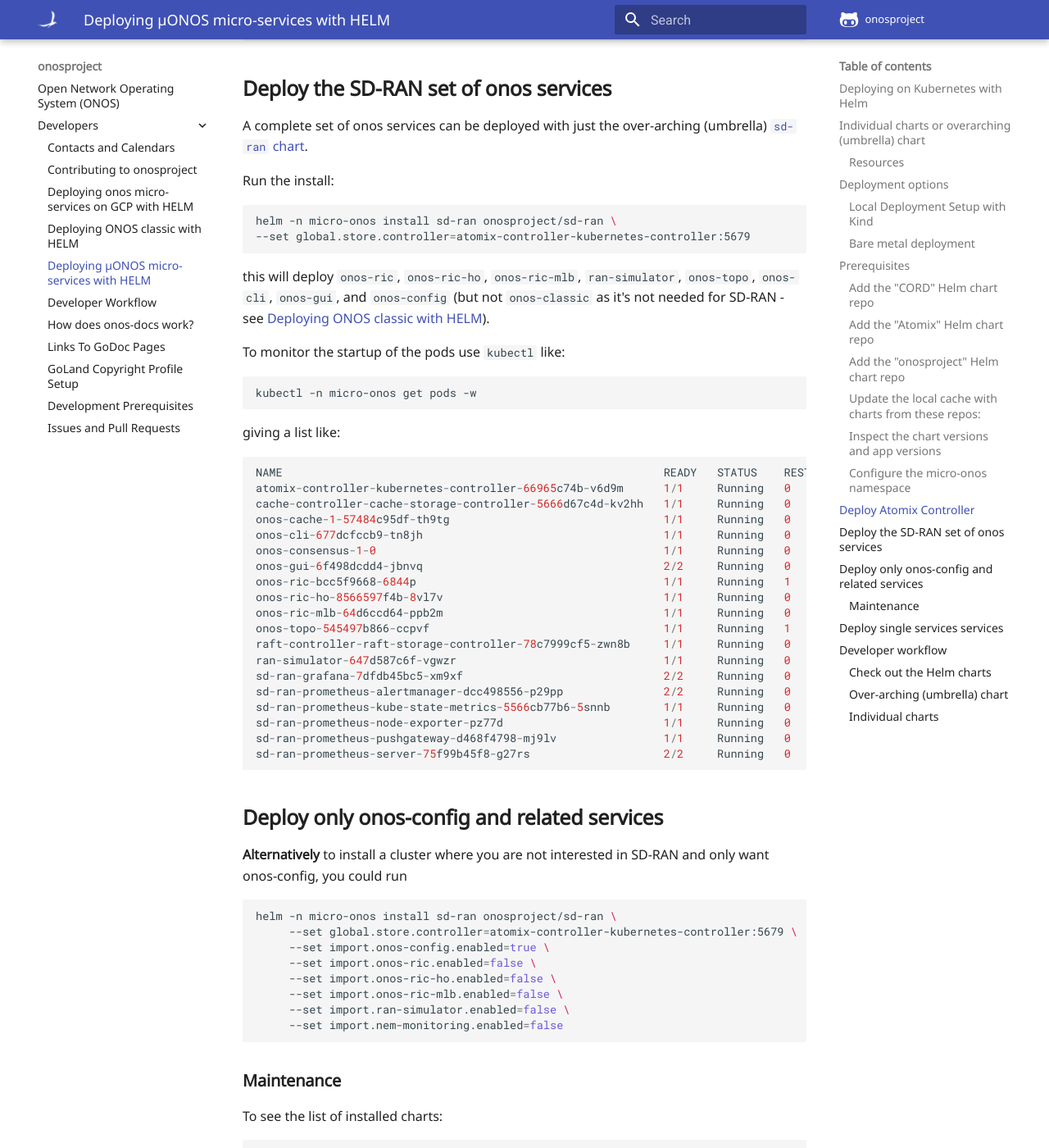
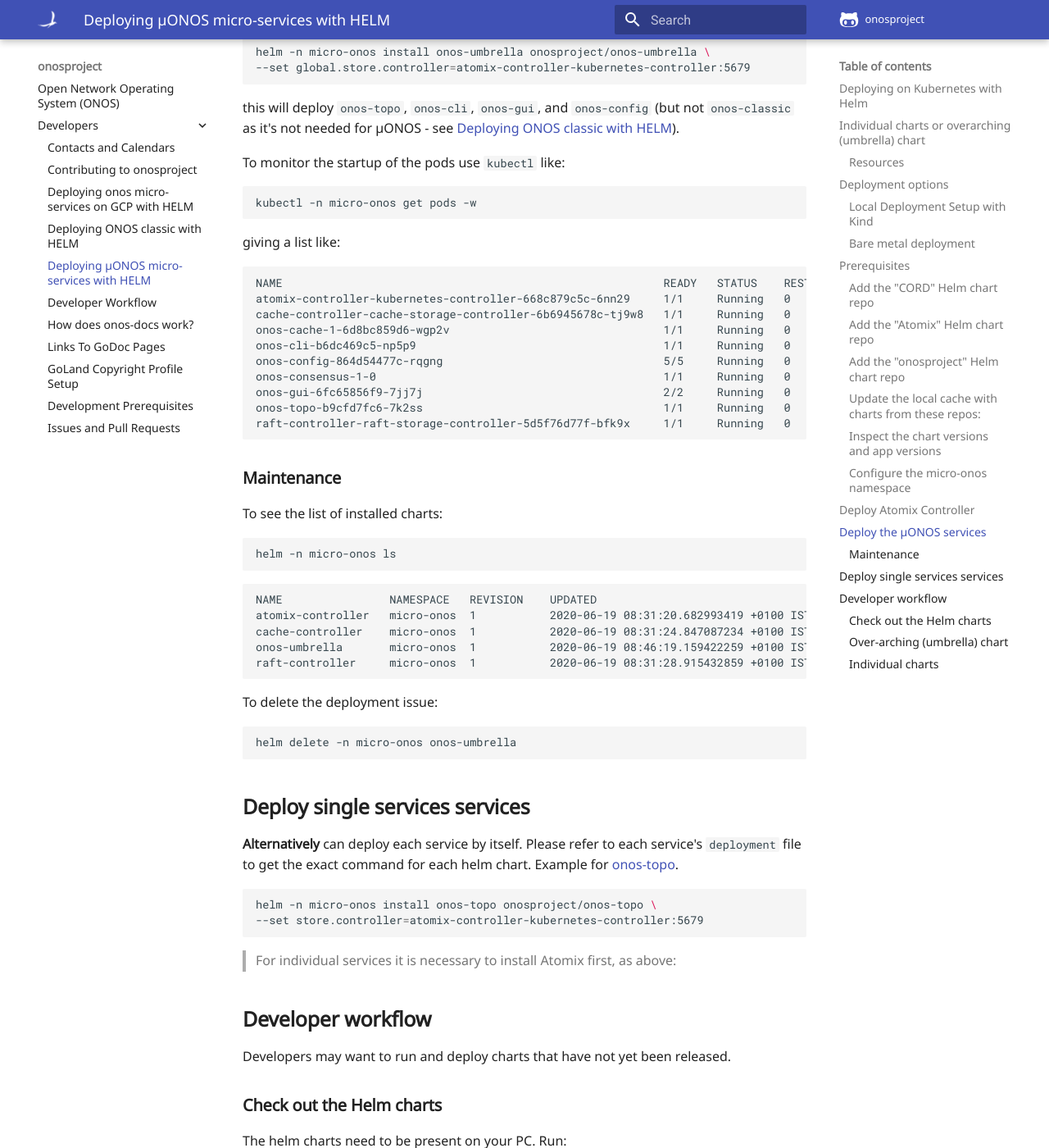
Before and after one commit to onosproject/onos-docs, an MkDocs documentation site: the page built from docs/content/developers/deploy_with_helm.md, in a window 1280 px wide and 1400 px high, scrolled down 3993 px. Shown: the whole window at 82% size. Built offline with MkDocs 1.6.1 and Material for MkDocs 9.7.7, drawn with Linux system fonts in a browser that asks for light colours; some of the changed text lies outside the part shown.

Commit message:
Updated after separating out sd-ran charts (#130)

````diff
--- a/docs/content/developers/deploy_with_helm.md
+++ b/docs/content/developers/deploy_with_helm.md
@@ -28,11 +28,6 @@ The individual components in the [umbrella chart](https://github.com/onosproject
 *   onos-config:
 *   onos-cli:
 *   onos-gui:
-*   onos-ric:
-*   onos-ric-ho:
-*   onos-ric-mlb:
-*   ran-simulator:
-*   nem-monitoring:
 
 > The choice of which of these is deployed can be chosen at deployment time with an option like:
 >
@@ -110,7 +105,7 @@ helm repo add atomix https://charts.atomix.io
 
 ### Add the "onosproject" Helm chart repo
 ```bash
-helm repo add onos https://charts.onosproject.org
+helm repo add onosproject https://charts.onosproject.org
 ```
 
 ### Update the local cache with charts from these repos:
@@ -143,7 +138,6 @@ To deploy the Atomix controller do:
 
 ```bash
 helm -n micro-onos install atomix-controller atomix/kubernetes-controller --set scope=Namespace
-helm -n micro-onos install cache-controller atomix/cache-storage-controller --set scope=Namespace
 helm -n micro-onos install raft-controller atomix/raft-storage-controller --set scope=Namespace
 ```
 
@@ -152,23 +146,21 @@ If you watch the `pods` you should now see:
 $ kubectl -n micro-onos get pods
 NAME                                                         READY   STATUS    RESTARTS   AGE
 atomix-controller-kubernetes-controller-66965c74b-v6d9m      1/1     Running   0          18m
-cache-controller-cache-storage-controller-5666d67c4d-kv2hh   1/1     Running   0          30s
 raft-controller-raft-storage-controller-78c7999cf5-zwn8b     1/1     Running   0          99s
 ```
 
-## Deploy the SD-RAN set of onos services
-A complete set of onos services can be deployed with just the over-arching (umbrella)
-[`sd-ran` chart](https://github.com/onosproject/onos-helm-charts/tree/master/sd-ran).
+## Deploy the µONOS services
+A complete set of µONOS services can be deployed with just the over-arching
+[`onos-umbrella` chart](https://github.com/onosproject/onos-helm-charts/tree/master/onos-umbrella).
 
 Run the install:
 ```bash
-helm -n micro-onos install sd-ran onosproject/sd-ran \
+helm -n micro-onos install onos-umbrella onosproject/onos-umbrella \
 --set global.store.controller=atomix-controller-kubernetes-controller:5679
 ```
 
-this will deploy `onos-ric`, `onos-ric-ho`, `onos-ric-mlb`, `ran-simulator`,
-`onos-topo`, `onos-cli`, `onos-gui`, and `onos-config` (but not `onos-classic` as
-it's not needed for SD-RAN - see [Deploying ONOS classic with HELM](./deploy_onos_classic.md)).
+this will deploy `onos-topo`, `onos-cli`, `onos-gui`, and `onos-config` (but not `onos-classic` as
+it's not needed for µONOS - see [Deploying ONOS classic with HELM](./deploy_onos_classic.md)).
 
 To monitor the startup of the pods use `kubectl` like:
 ```bash
@@ -178,37 +170,15 @@ kubectl -n micro-onos get pods -w
 giving a list like:
 ```
 NAME                                                         READY   STATUS    RESTARTS   AGE
-atomix-controller-kubernetes-controller-66965c74b-v6d9m      1/1     Running   0          28m
-cache-controller-cache-storage-controller-5666d67c4d-kv2hh   1/1     Running   0          10m
-onos-cache-1-57484c95df-th9tg                                1/1     Running   0          6m25s
-onos-cli-677dcfccb9-tn8jh                                    1/1     Running   0          6m26s
-onos-consensus-1-0                                           1/1     Running   0          6m26s
-onos-gui-6f498dcdd4-jbnvq                                    2/2     Running   0          6m26s
-onos-ric-bcc5f9668-6844p                                     1/1     Running   1          6m26s
-onos-ric-ho-8566597f4b-8vl7v                                 1/1     Running   0          6m26s
-onos-ric-mlb-64d6ccd64-ppb2m                                 1/1     Running   0          6m25s
-onos-topo-545497b866-ccpvf                                   1/1     Running   1          6m26s
-raft-controller-raft-storage-controller-78c7999cf5-zwn8b     1/1     Running   0          12m
-ran-simulator-647d587c6f-vgwzr                               1/1     Running   0          6m26s
-sd-ran-grafana-7dfdb45bc5-xm9xf                              2/2     Running   0          6m26s
-sd-ran-prometheus-alertmanager-dcc498556-p29pp               2/2     Running   0          6m26s
-sd-ran-prometheus-kube-state-metrics-5566cb77b6-5snnb        1/1     Running   0          6m26s
-sd-ran-prometheus-node-exporter-pz77d                        1/1     Running   0          6m26s
-sd-ran-prometheus-pushgateway-d468f4798-mj9lv                1/1     Running   0          6m26s
-sd-ran-prometheus-server-75f99b45f8-g27rs                    2/2     Running   0          6m26s
-```
-
-## Deploy only **onos-config** and related services
-**Alternatively** to install a cluster where you are not interested in SD-RAN and only want onos-config, you could run
-```bash
-helm -n micro-onos install sd-ran onosproject/sd-ran \
-     --set global.store.controller=atomix-controller-kubernetes-controller:5679 \
-     --set import.onos-config.enabled=true \
-     --set import.onos-ric.enabled=false \
-     --set import.onos-ric-ho.enabled=false \
-     --set import.onos-ric-mlb.enabled=false \
-     --set import.ran-simulator.enabled=false \
-     --set import.nem-monitoring.enabled=false
+atomix-controller-kubernetes-controller-668c879c5c-6nn29     1/1     Running   0          18m
+cache-controller-cache-storage-controller-6b6945678c-tj9w8   1/1     Running   0          18m
+onos-cache-1-6d8bc859d6-wgp2v                                1/1     Running   0          3m59s
+onos-cli-b6dc469c5-np5p9                                     1/1     Running   0          4m
+onos-config-864d54477c-rqgng                                 5/5     Running   0          4m
+onos-consensus-1-0                                           1/1     Running   0          3m54s
+onos-gui-6fc65856f9-7jj7j                                    2/2     Running   0          4m
+onos-topo-b9cfd7fc6-7k2ss                                    1/1     Running   0          4m
+raft-controller-raft-storage-controller-5d5f76d77f-bfk9x     1/1     Running   0          18m
 ```
 
 ### Maintenance
@@ -219,15 +189,15 @@ helm -n micro-onos ls
 
 ```
 NAME             	NAMESPACE 	REVISION	UPDATED                                	STATUS  	CHART                         	APP VERSION
-atomix-controller	micro-onos	1       	2020-04-27 08:34:11.571681508 +0100 IST	deployed	kubernetes-controller-0.4.2   	v0.3.0-beta.1
-cache-controller 	micro-onos	1       	2020-04-27 08:52:14.329737405 +0100 IST	deployed	cache-storage-controller-0.3.2	v0.2.0
-raft-controller  	micro-onos	1       	2020-04-27 08:51:05.369054085 +0100 IST	deployed	raft-storage-controller-0.3.2 	v0.2.0
-sd-ran           	micro-onos	1       	2020-04-27 08:56:38.538404922 +0100 IST	deployed	sd-ran-0.0.2                  	v0.6.0
+atomix-controller	micro-onos	1       	2020-06-19 08:31:20.682993419 +0100 IST	deployed	kubernetes-controller-0.5.1   	v0.4.1
+cache-controller 	micro-onos	1       	2020-06-19 08:31:24.847087234 +0100 IST	deployed	cache-storage-controller-0.4.0	v0.3.0
+onos-umbrella    	micro-onos	1       	2020-06-19 08:46:19.159422259 +0100 IST	deployed	onos-umbrella-0.0.11          	v0.6.6
+raft-controller  	micro-onos	1       	2020-06-19 08:31:28.915432859 +0100 IST	deployed	raft-storage-controller-0.4.0 	v0.3.0
 ```
 
 To delete the deployment issue:
 ```bash
-helm delete -n micro-onos sd-ran
+helm delete -n micro-onos onos-umbrella
 ```
 
 ## Deploy single services services
@@ -251,14 +221,14 @@ git clone https://github.com/onosproject/onos-helm-charts && cd onos-helm-charts
 ```
 
 ### Over-arching (umbrella) chart
-Run the build of dependent charts to use the local `sd-ran` over-arching chart:
+Run the build of dependent charts to use the local `onos-umbrella` over-arching chart:
 ```bash
-helm dep build sd-ran
+helm dep build onos-umbrella
 ```
 
 If you make changes to one of the charts and want to re-deploy, please first issue:
 ```bash
-helm dependency update sd-ran
+helm dependency update onos-umbrella
 ```
 
 ### Individual charts
````
